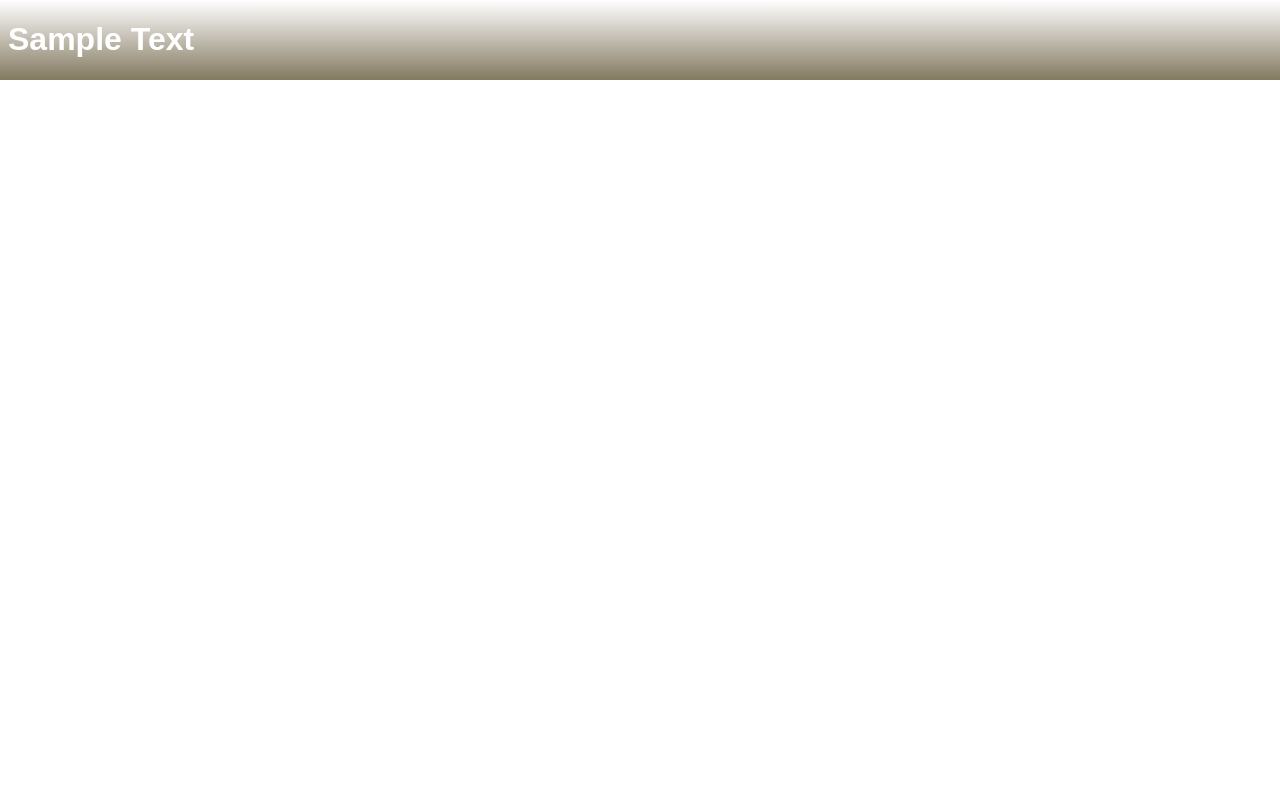
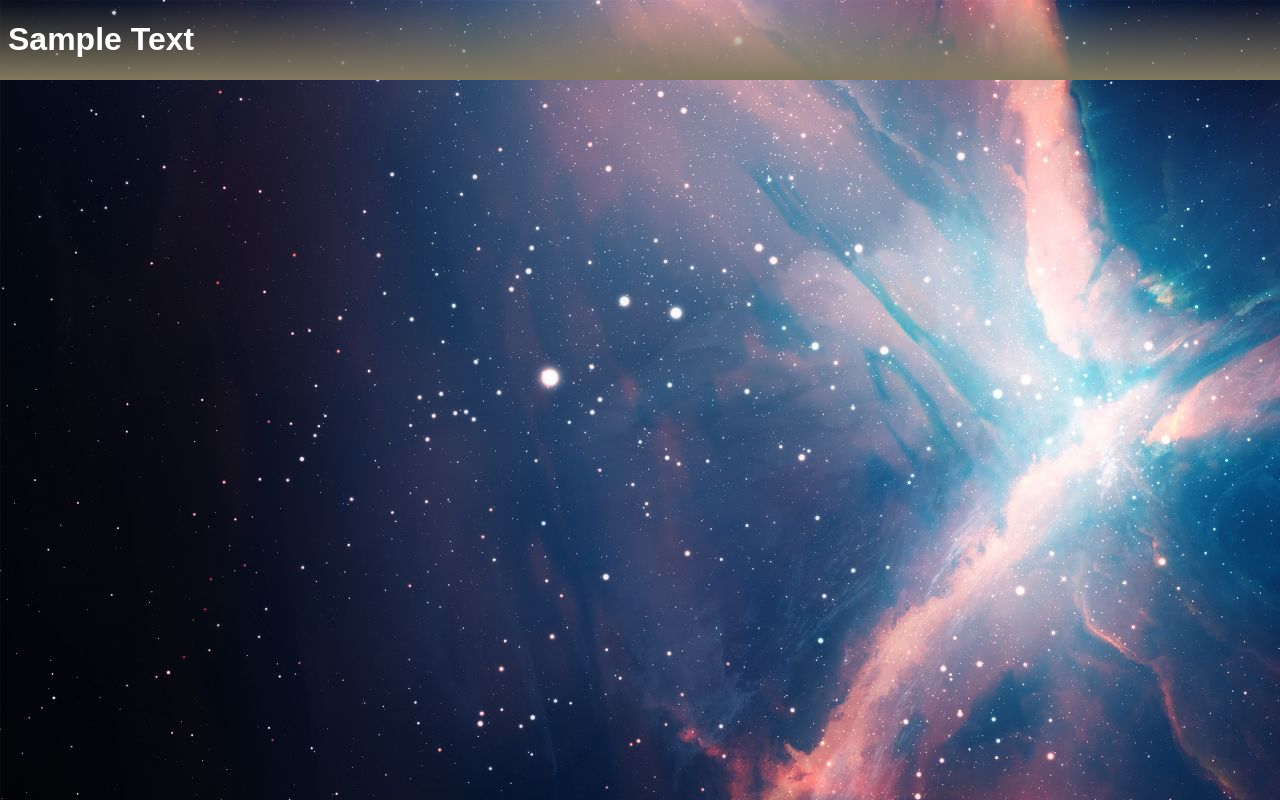
Before and after one commit to WPetchey/WPetchey.github.io, a plain HTML site: page index.html in a window 1280 px wide. Drawn offline with Linux system fonts and the light colour scheme.

Commit message:
Fixed mistake

```diff
--- a/stylesheet.css
+++ b/stylesheet.css
@@ -1,6 +1,6 @@
 body {
   font-family: 'Cairo', sans-serif;
   color: white;
-  background-image: linear-gradient(to bottom, transparent, #837960), url("Images/background.jpg");
+  background-image: linear-gradient(to bottom, transparent, #837960), url("images/horsehead.jpg");
   background-repeat: no-repeat;
 }
```
